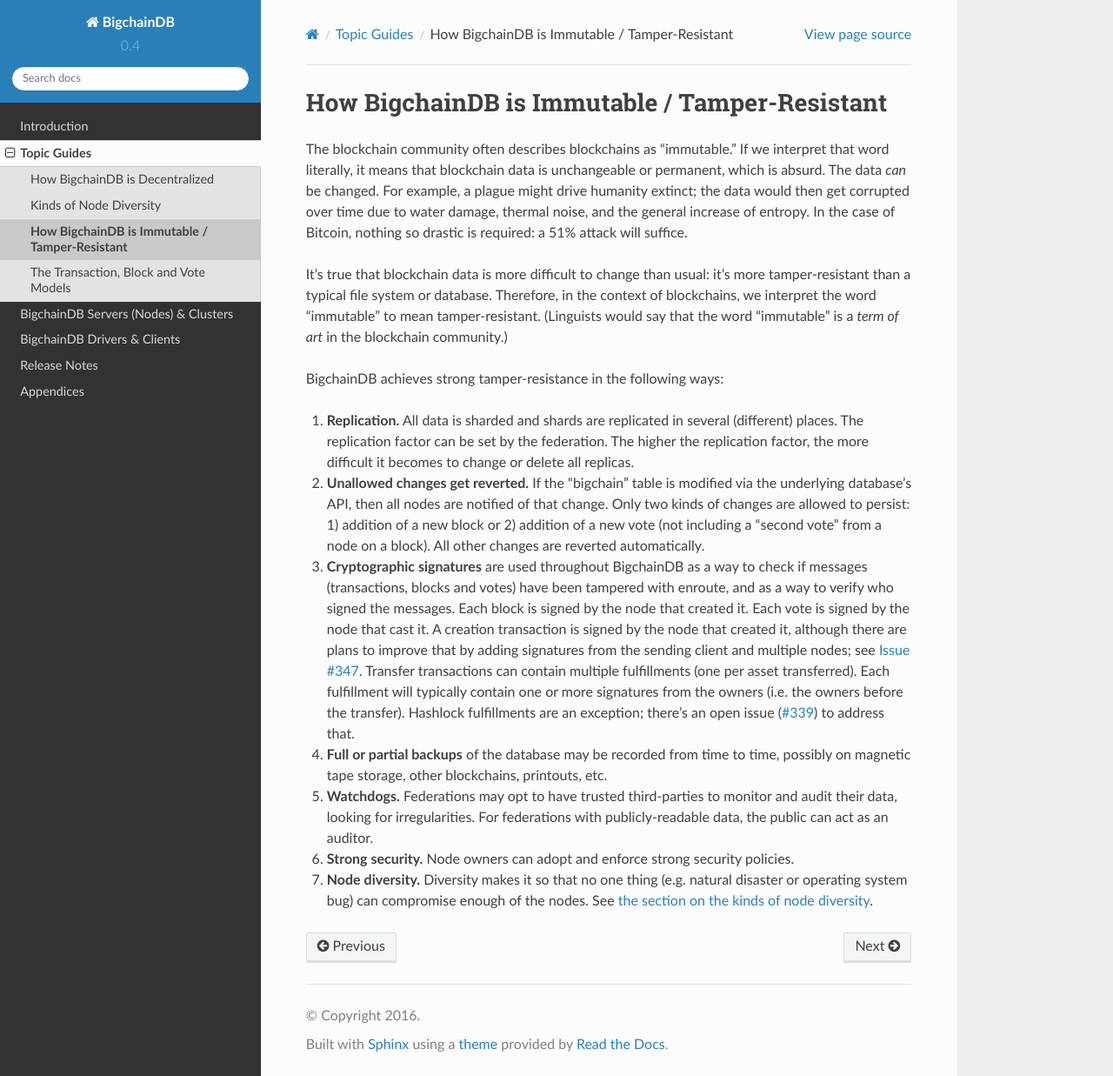
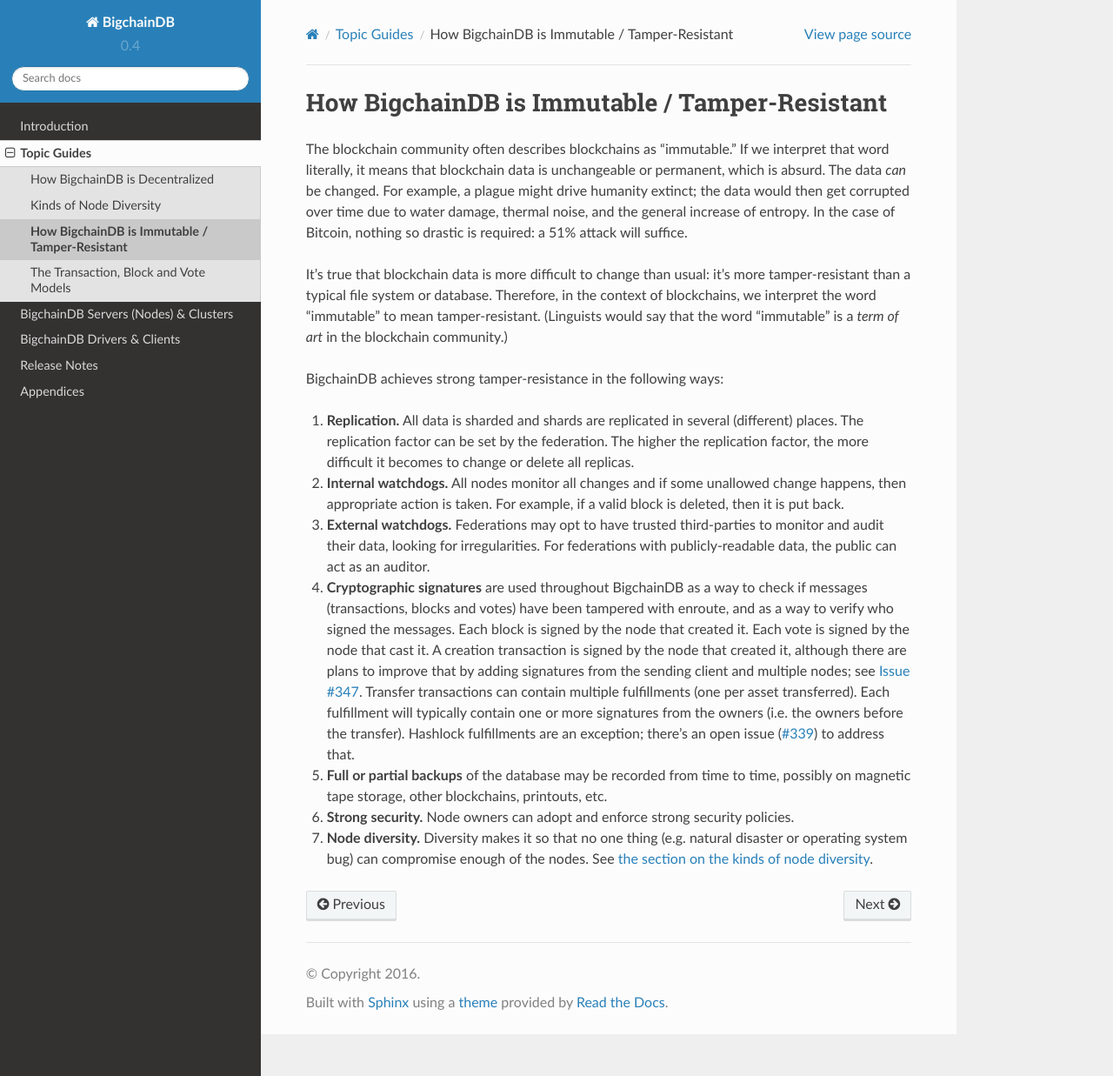
Before and after one commit to bigchaindb/bigchaindb, a Sphinx documentation site: the page built from docs/source/topic-guides/immutable.md, in a window 1280 px wide and 1237 px high. Shown: the whole window at 87% size. Built offline with Sphinx 7.4.7 and the Read the Docs theme 2.0.0, drawn with Linux system fonts in a browser that asks for light colours.

Commit message:
Edited section on immutability re/ watchdogs

```diff
--- a/docs/source/topic-guides/immutable.md
+++ b/docs/source/topic-guides/immutable.md
@@ -7,9 +7,9 @@
 BigchainDB achieves strong tamper-resistance in the following ways:
 
 1. **Replication.** All data is sharded and shards are replicated in several (different) places. The replication factor can be set by the federation. The higher the replication factor, the more difficult it becomes to change or delete all replicas.
-2. **Unallowed changes get reverted.** If the “bigchain” table is modified via the underlying database’s API, then all nodes are notified of that change. Only two kinds of changes are allowed to persist: 1) addition of a new block or 2) addition of a new vote (not including a “second vote” from a node on a block). All other changes are reverted automatically.
-3. **Cryptographic signatures** are used throughout BigchainDB as a way to check if messages (transactions, blocks and votes) have been tampered with enroute, and as a way to verify who signed the messages. Each block is signed by the node that created it. Each vote is signed by the node that cast it. A creation transaction is signed by the node that created it, although there are plans to improve that by adding signatures from the sending client and multiple nodes; see [Issue #347](https://github.com/bigchaindb/bigchaindb/issues/347). Transfer transactions can contain multiple fulfillments (one per asset transferred). Each fulfillment will typically contain one or more signatures from the owners (i.e. the owners before the transfer). Hashlock fulfillments are an exception; there’s an open issue ([#339](https://github.com/bigchaindb/bigchaindb/issues/339)) to address that.
-4. **Full or partial backups** of the database may be recorded from time to time, possibly on magnetic tape storage, other blockchains, printouts, etc.
-5. **Watchdogs.** Federations may opt to have trusted third-parties to  monitor and audit their data, looking for irregularities. For federations with publicly-readable data, the public can act as an auditor.
+2. **Internal watchdogs.** All nodes monitor all changes and if some unallowed change happens, then appropriate action is taken. For example, if a valid block is deleted, then it is put back.
+3. **External watchdogs.** Federations may opt to have trusted third-parties to  monitor and audit their data, looking for irregularities. For federations with publicly-readable data, the public can act as an auditor.
+4. **Cryptographic signatures** are used throughout BigchainDB as a way to check if messages (transactions, blocks and votes) have been tampered with enroute, and as a way to verify who signed the messages. Each block is signed by the node that created it. Each vote is signed by the node that cast it. A creation transaction is signed by the node that created it, although there are plans to improve that by adding signatures from the sending client and multiple nodes; see [Issue #347](https://github.com/bigchaindb/bigchaindb/issues/347). Transfer transactions can contain multiple fulfillments (one per asset transferred). Each fulfillment will typically contain one or more signatures from the owners (i.e. the owners before the transfer). Hashlock fulfillments are an exception; there’s an open issue ([#339](https://github.com/bigchaindb/bigchaindb/issues/339)) to address that.
+5. **Full or partial backups** of the database may be recorded from time to time, possibly on magnetic tape storage, other blockchains, printouts, etc.
 6. **Strong security.** Node owners can adopt and enforce strong security policies.
 7. **Node diversity.** Diversity makes it so that no one thing (e.g. natural disaster or operating system bug) can compromise enough of the nodes. See [the section on the kinds of node diversity](diversity.html).
```
